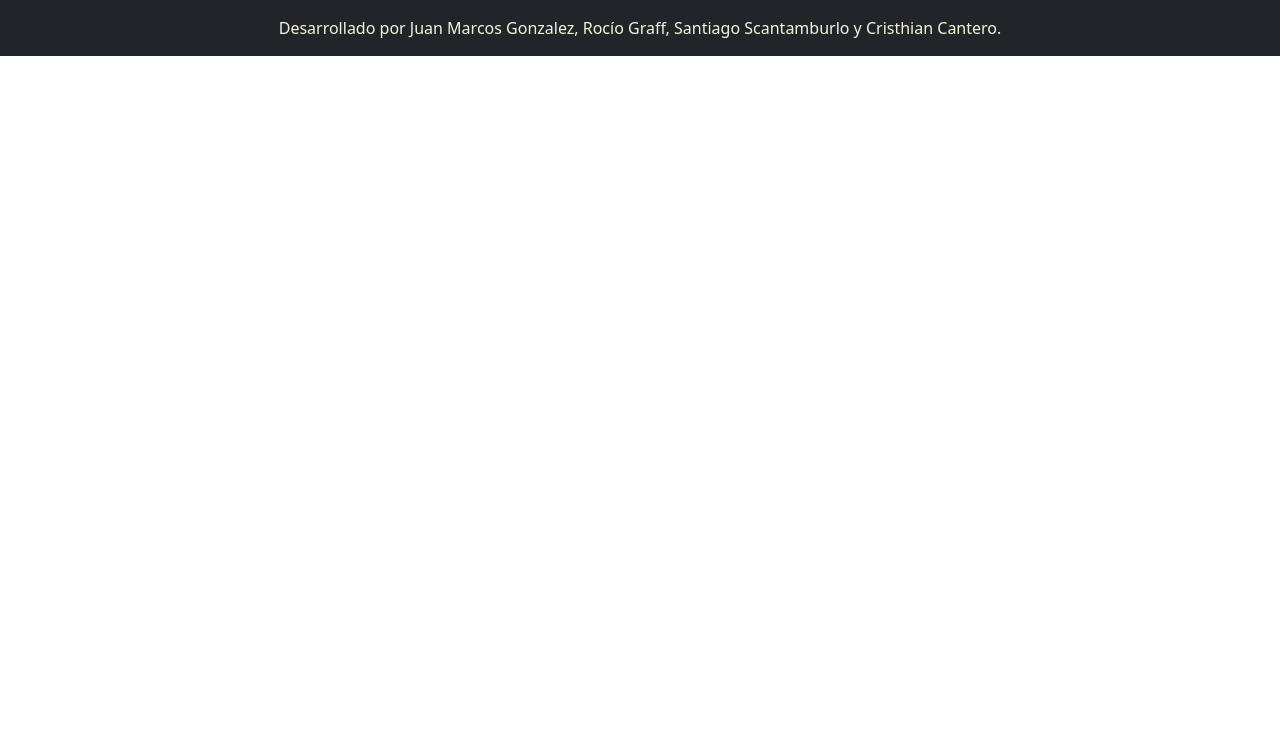
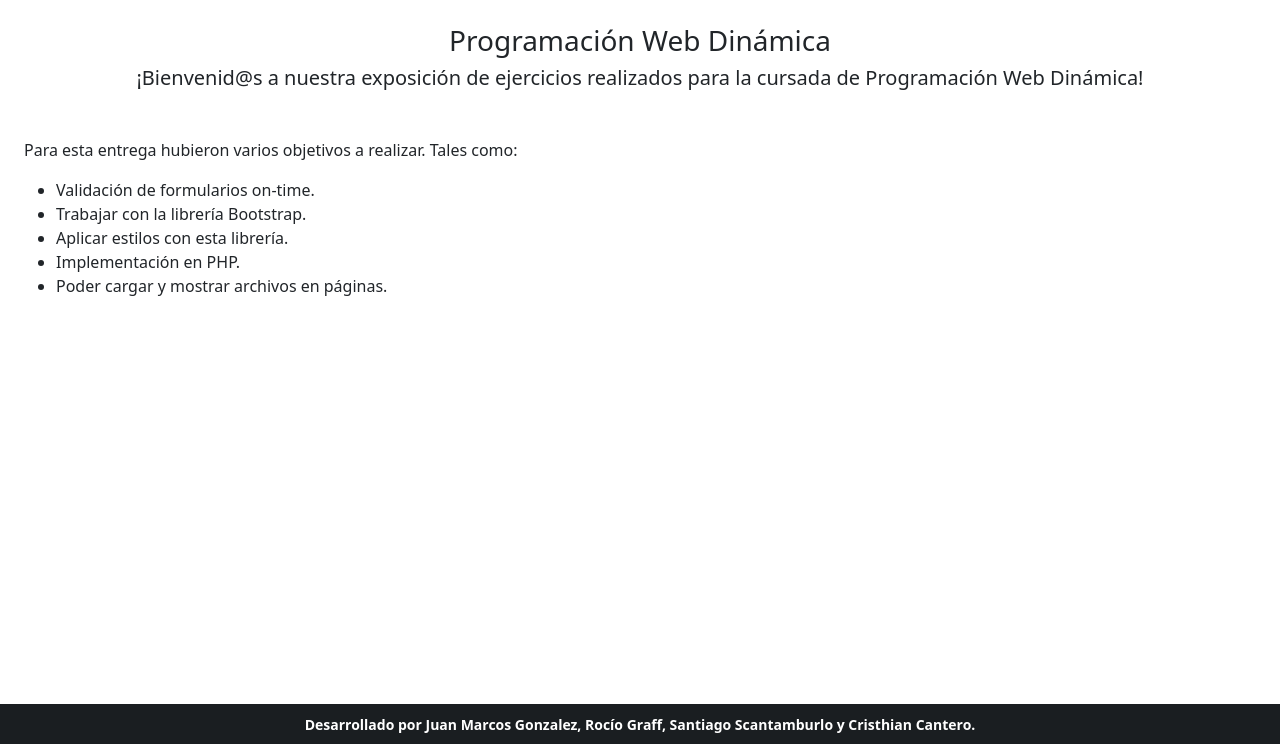
Before and after one commit to a-fortunados/pwd, a PHP site: page /vista/index.php in a window 1280 px wide. Shown: the part 56-800 px from the top of the page. Run offline with PHP 8.4, Linux system fonts and the light colour scheme.

Commit message:
Intro y cambios en footer

```diff
--- a/vista/css/styles.css
+++ b/vista/css/styles.css
@@ -1,25 +1,17 @@
 body {
-    height: auto;
+  height: auto;
 }
 
 .container-main {
-    height: auto;
-    width: 100%;
-    align-items: center;
-    /* background-color: aquamarine; */
-    padding: 40px;
+  height: auto;
+  width: 90%;
+  align-items: center;
+  /* background-color: aquamarine; */
+  padding: 40px;
 }
 
-footer {
-    position: relative;
-    margin-bottom: 0;
-    /* bottom: 0;*/
-    width: 100%;
-    /* font-size: 12px; */
-    text-align: center;
+footer a {
+  font-size: 14px;
+  font-weight: bold;
+  text-decoration: none;
 }
-
-.container-footer {
-    color: beige;
-    font-size: 2vh;
-}
--- a/vista/estructura/pie_principal.php
+++ b/vista/estructura/pie_principal.php
@@ -1,7 +1,7 @@
 <!-- Pie redirect index php htdocs -->
-<footer class="py-3 bg-dark">
-    <div class="container-footer">
-        <span>Desarrollado por Juan Marcos Gonzalez, Rocío Graff, Santiago Scantamburlo y Cristhian Cantero.</span>
+<footer class="fixed-bottom bg-dark mt-auto">
+    <div class="text-center text-white py-2" style="background-color: rgba(0, 0, 0, 0.2);">
+        <a class="text-white" href="https://github.com/a-fortunados/pwd">Desarrollado por Juan Marcos Gonzalez, Rocío Graff, Santiago Scantamburlo y Cristhian Cantero.</a>
     </div>
 </footer>
 <script src="js/bootstrap.bundle.min.js"></script>
--- a/vista/index.php
+++ b/vista/index.php
@@ -7,7 +7,21 @@ include_once 'estructura/cabecera_principal.php';
 ?>
 
 <body>
+    <h3 class="text-center mt-4">Programación Web Dinámica</h3>
 
+    <h5 class="text-center mt-2">¡Bienvenid@s a nuestra exposición de ejercicios realizados para la cursada de Programación Web Dinámica!</h5>
+
+    <p class="ms-4 mt-5">
+        Para esta entrega hubieron varios objetivos a realizar. Tales como:
+
+        <ul class="ms-4">
+            <li>Validación de formularios on-time.</li>
+            <li>Trabajar con la librería Bootstrap.</li>
+            <li>Aplicar estilos con esta librería.</li>
+            <li>Implementación en PHP.</li>
+            <li>Poder cargar y mostrar archivos en páginas.</li>
+        </ul>
+    </p>
 </body>
 
 <?php
```
Also changed, not shown: vista/estructura/pie.php (+4 -4 lines), vista/tp/2/4/mostrarDatos.php (+4 -4 lines).
